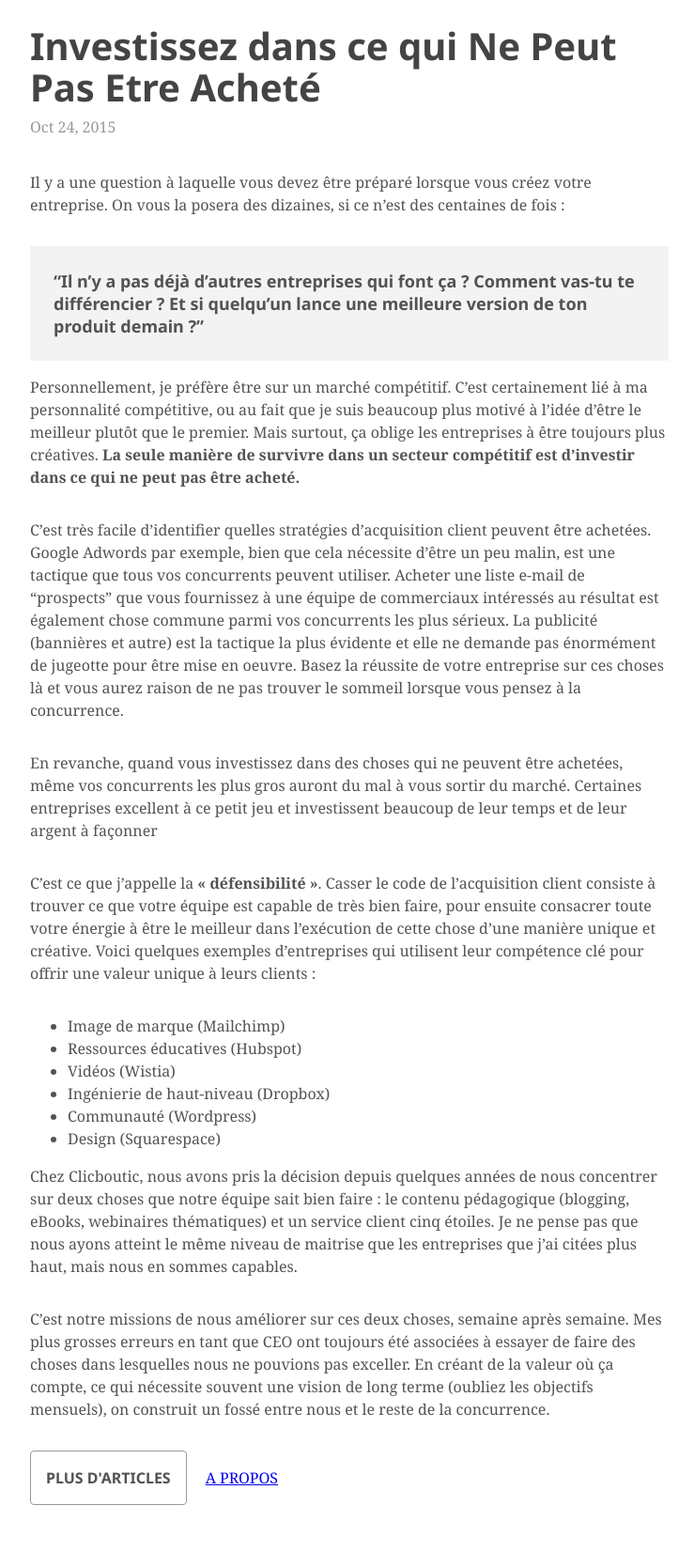
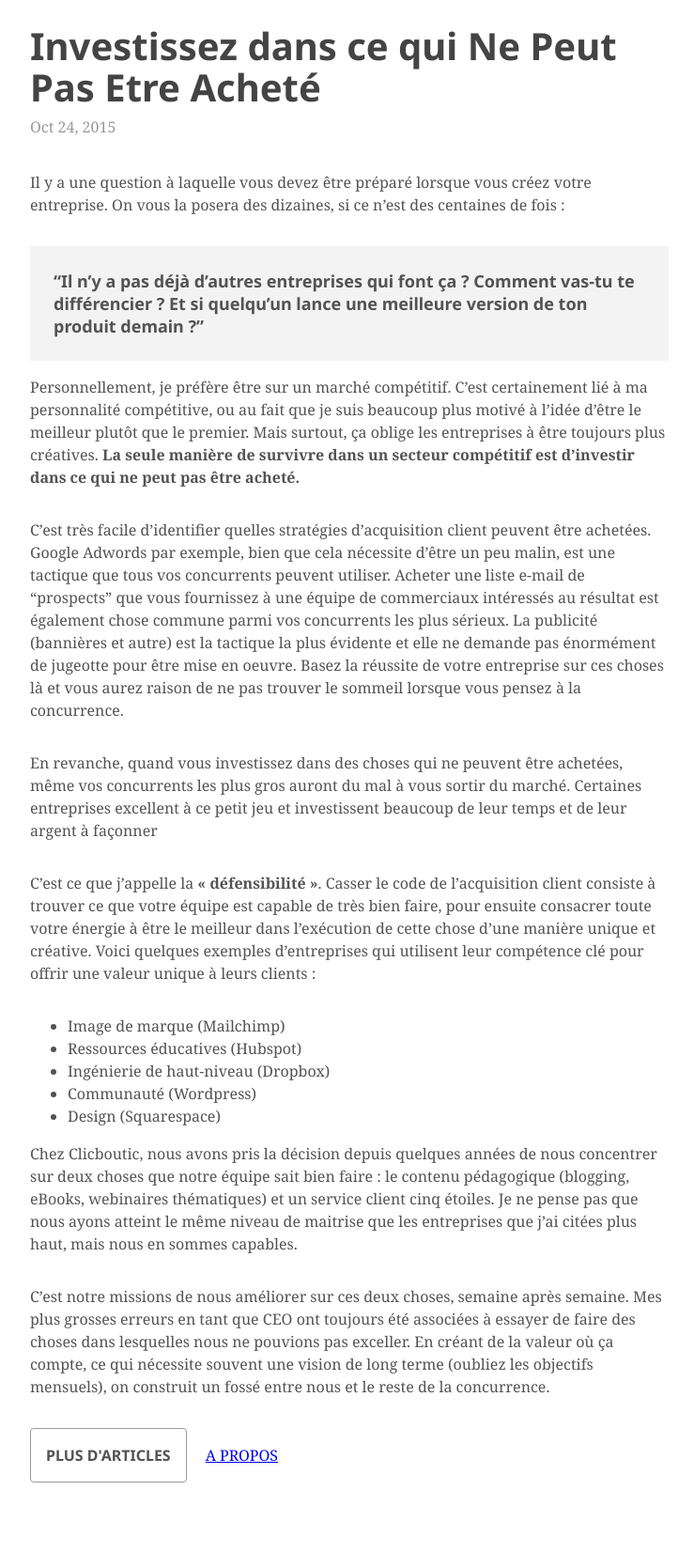
Before and after one commit to tarikpeudon/tarikpeudon.github.io, a Jekyll site: the page built from _posts/2015-10-24-investissez-dans-ce-qui-ne-peut-pas-etre-achete.markdown, in a window 1280 px wide. Shown: the whole page at 94% size, without its empty margins (268-1007 px from the left). Built offline with Jekyll 4.4.1, drawn with Linux system fonts in a browser that asks for light colours; some web fonts are replaced; after the commit the page ends 1628 px from its top, so only the background shows below that.

Commit message:
Update 2015-10-24-investissez-dans-ce-qui-ne-peut-pas-etre-achete.markdown

```diff
--- a/_posts/2015-10-24-investissez-dans-ce-qui-ne-peut-pas-etre-achete.markdown
+++ b/_posts/2015-10-24-investissez-dans-ce-qui-ne-peut-pas-etre-achete.markdown
@@ -34,7 +34,6 @@ leur compétence clé pour offrir une valeur unique à leurs clients :
 
 - Image de marque (Mailchimp)
 - Ressources éducatives (Hubspot)
-- Vidéos (Wistia)
 - Ingénierie de haut-niveau (Dropbox)
 - Communauté (Wordpress)
 - Design (Squarespace)
```
